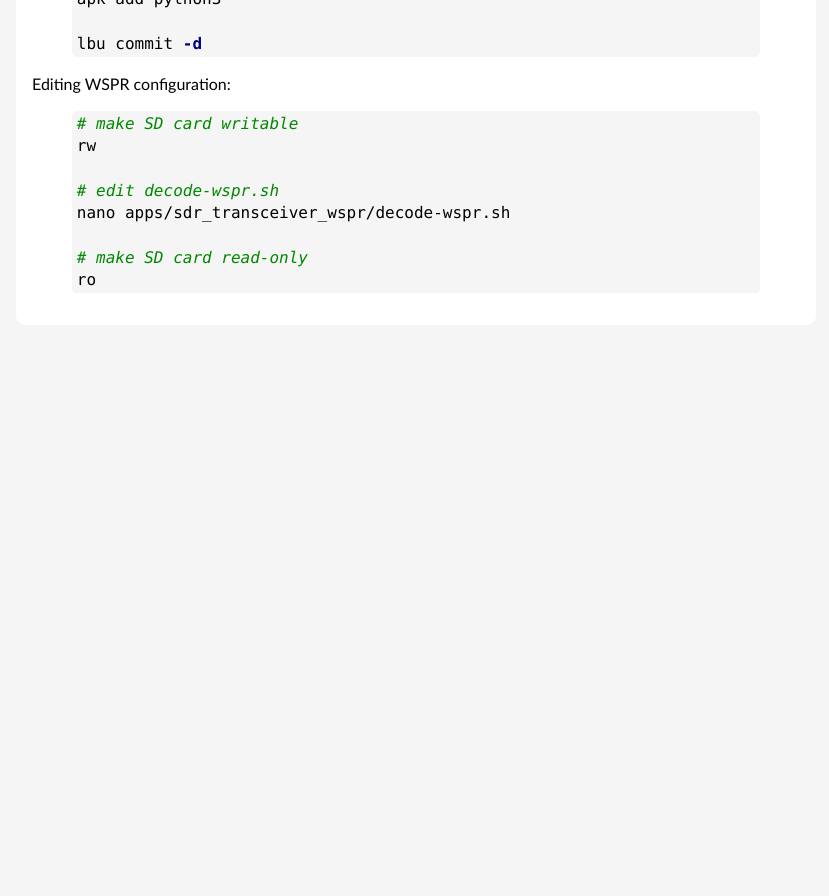
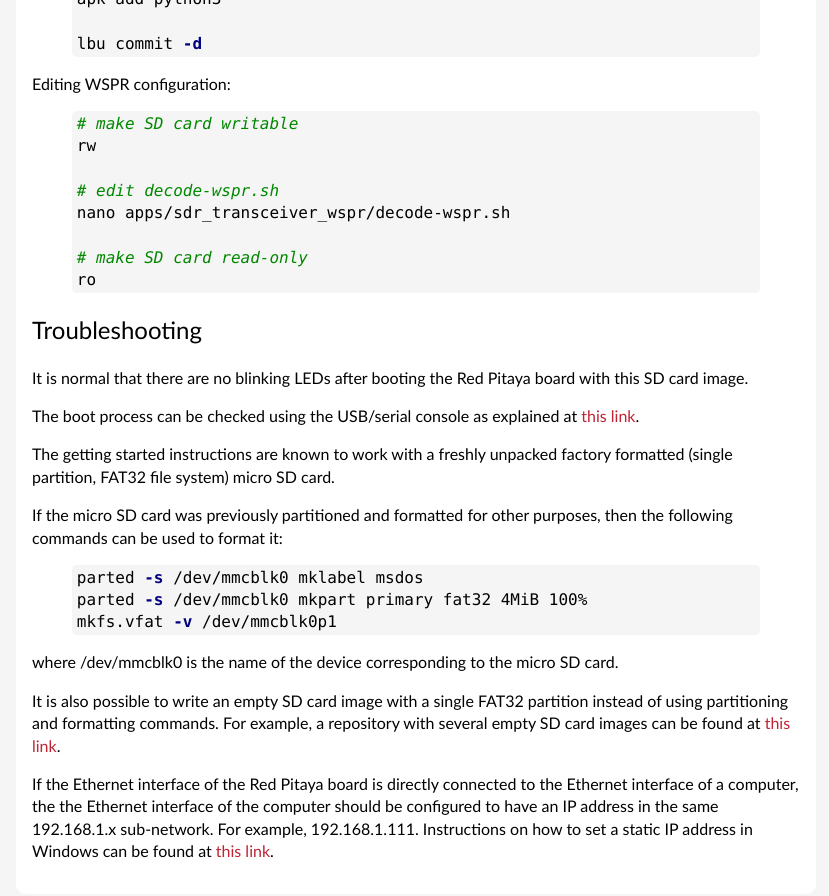
Before and after one commit to pavel-demin/red-pitaya-notes, a Jekyll site: the page built from alpine.md, in a window 1280 px wide and 900 px high, scrolled down 1568 px. Shown: the top 896 px of the window, without its empty margins (224-1053 px from the left). Built offline with Jekyll 4.4.1, drawn with Linux system fonts in a browser that asks for light colours; before the commit the page ends 1949 px from its top, so only the background shows below that.

Commit message:
add troubleshooting section to alpine

```diff
--- a/alpine.md
+++ b/alpine.md
@@ -84,3 +84,24 @@ nano apps/sdr_transceiver_wspr/decode-wspr.sh
 # make SD card read-only
 ro
 {% endhighlight %}
+
+Troubleshooting
+-----
+
+It is normal that there are no blinking LEDs after booting the Red Pitaya board with this SD card image.
+
+The boot process can be checked using the USB/serial console as explained at [this link](https://redpitaya.readthedocs.io/en/latest/developerGuide/software/console/console/console.html).
+
+The getting started instructions are known to work with a freshly unpacked factory formatted (single partition, FAT32 file system) micro SD card.
+
+If the micro SD card was previously partitioned and formatted for other purposes, then the following commands can be used to format it:
+{% highlight bash %}
+parted -s /dev/mmcblk0 mklabel msdos
+parted -s /dev/mmcblk0 mkpart primary fat32 4MiB 100%
+mkfs.vfat -v /dev/mmcblk0p1
+{% endhighlight %}
+where /dev/mmcblk0 is the name of the device corresponding to the micro SD card.
+
+It is also possible to write an empty SD card image with a single FAT32 partition instead of using partitioning and formatting commands. For example, a repository with several empty SD card images can be found at [this link](https://github.com/procount/fat32images).
+
+If the Ethernet interface of the Red Pitaya board is directly connected to the Ethernet interface of a computer, the the Ethernet interface of the computer should be configured to have an IP address in the same 192.168.1.x sub-network. For example, 192.168.1.111. Instructions on how to set a static IP address in Windows can be found at [this link](https://kb.netgear.com/27476/How-do-I-set-a-static-IP-address-in-Windows).
```
